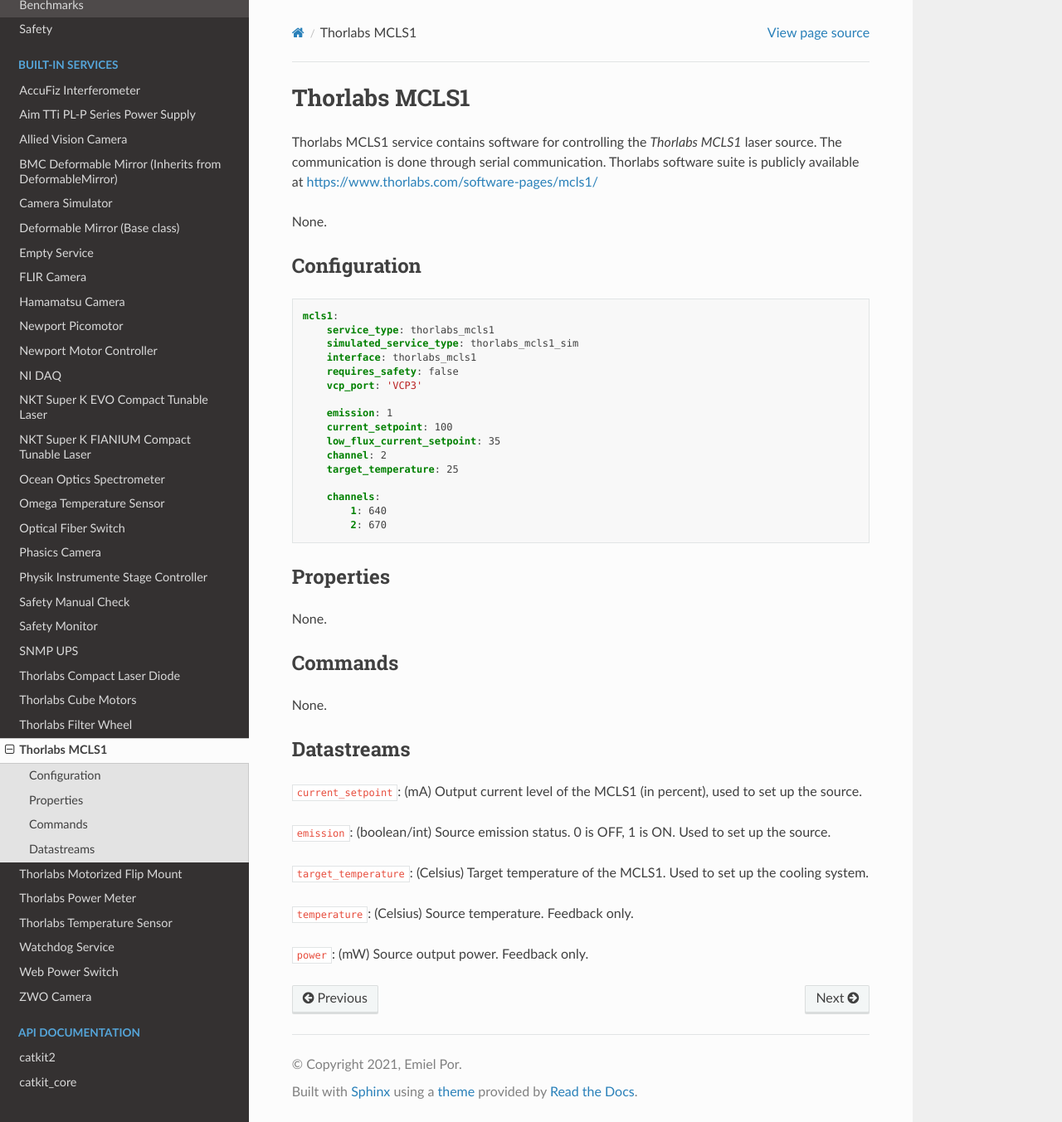
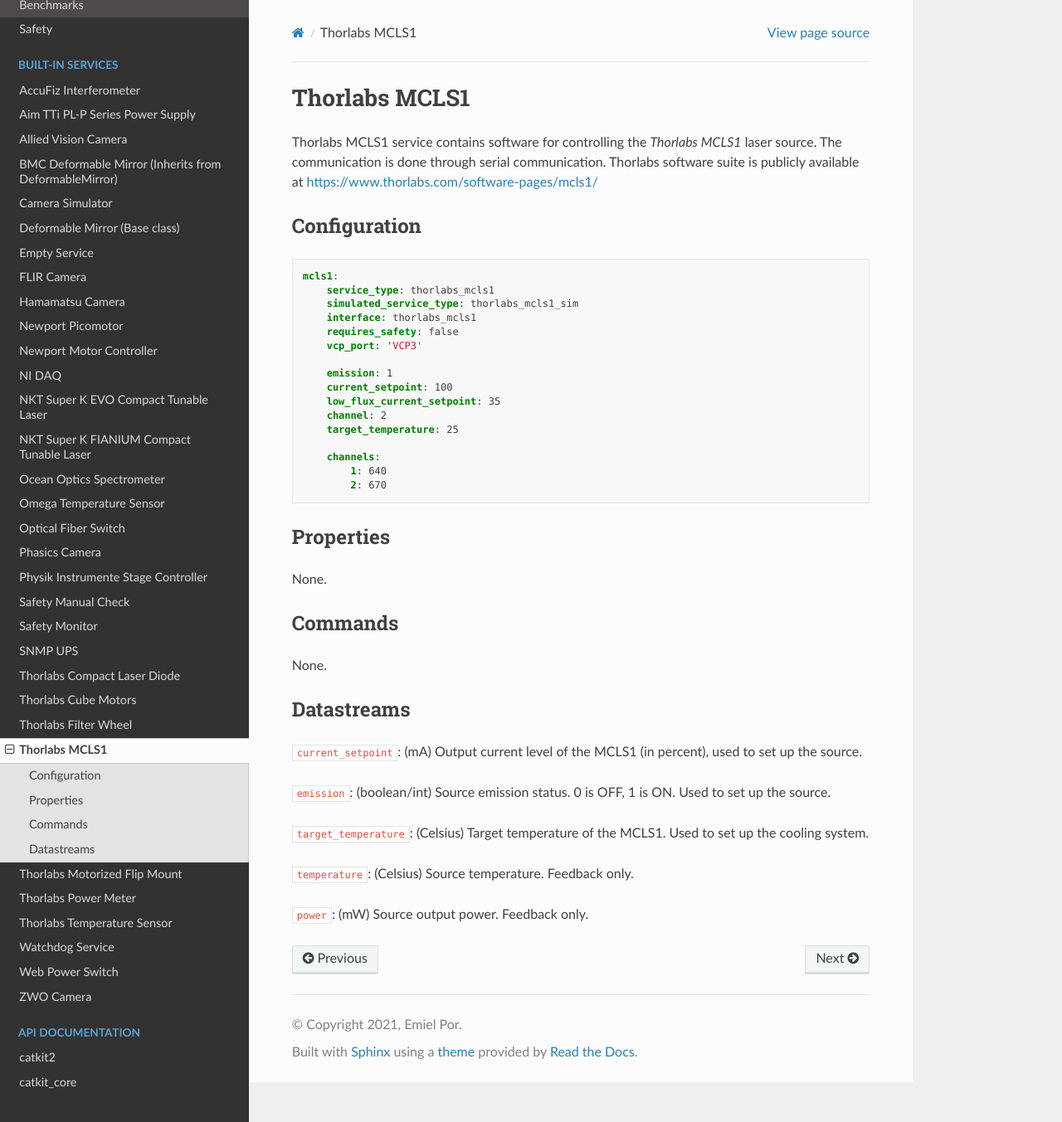
Before and after one commit to spacetelescope/catkit2, a Sphinx documentation site: the page built from docs/services/thorlabs_mcls1.rst, in a window 1280 px wide and 1353 px high. Shown: the whole window at 83% size. Built offline with Sphinx 7.4.7 and the Read the Docs theme 3.1.0, drawn with Linux system fonts in a browser that asks for light colours.

```diff
--- a/docs/services/thorlabs_mcls1.rst
+++ b/docs/services/thorlabs_mcls1.rst
@@ -4,9 +4,6 @@ Thorlabs MCLS1 service contains software for controlling the `Thorlabs MCLS1` la
 The communication is done through serial communication.
 Thorlabs software suite is publicly available at https://www.thorlabs.com/software-pages/mcls1/
 
-.. note::
-
-None.
 
 
 Configuration
```
